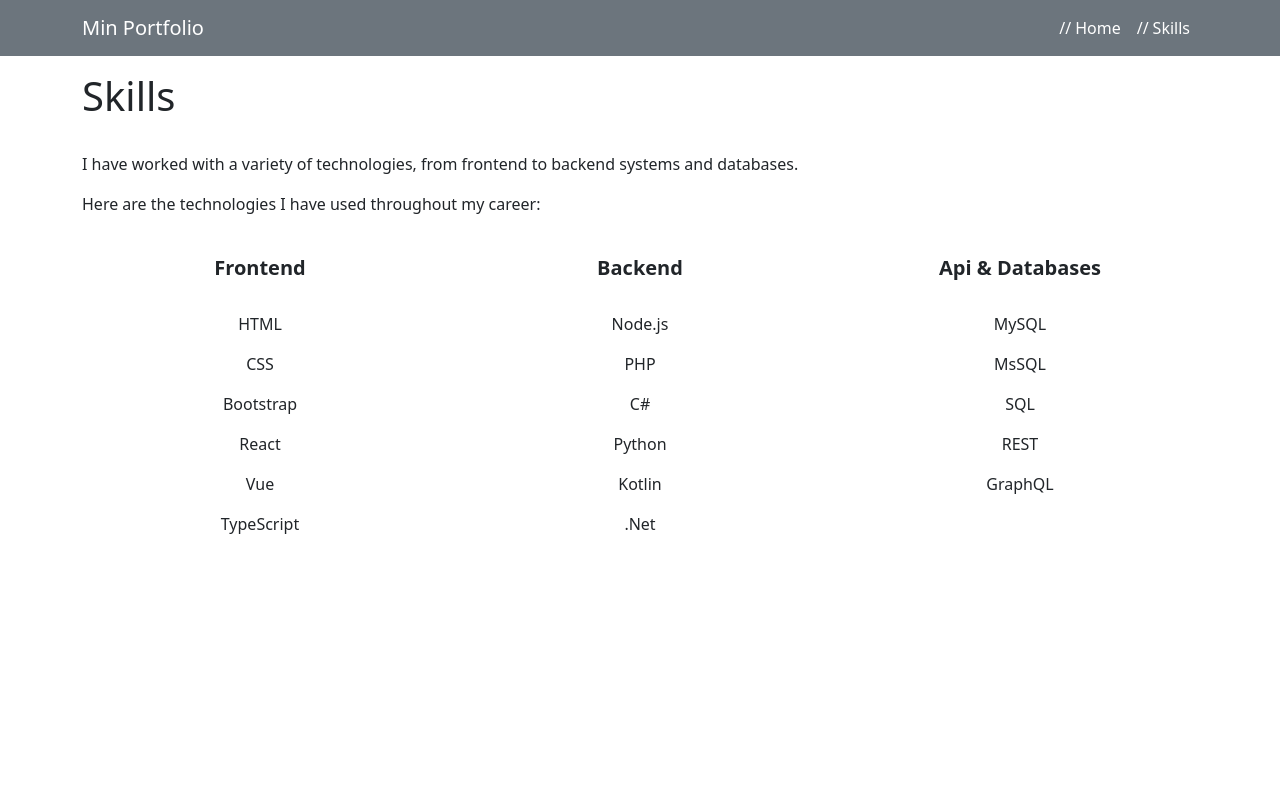
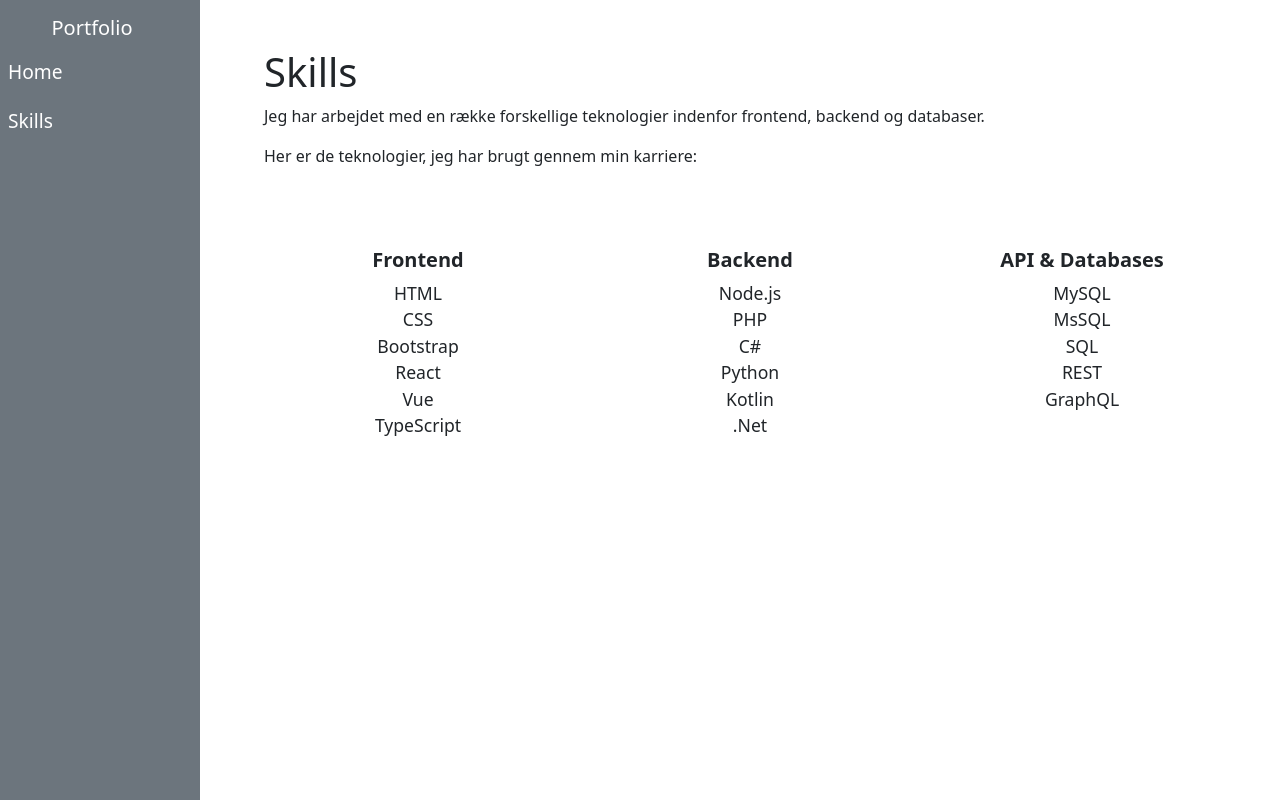
Before and after one commit to Rex77pro/Kronborg, a React (Create React App) app: page /skills in a window 1280 px wide. Built offline with nearby package versions, Linux system fonts and the light colour scheme.

Commit message:
Feat(Layout): Create new layout

```diff
--- a/src/App.css
+++ b/src/App.css
@@ -1,27 +1,34 @@
-.App {
-  text-align: center;
+/* Giv hele appen en flex container til at arrangere navbar og indhold */
+.app-container {
+  display: flex;
+  flex-direction: row; /* Arranger navbar til venstre og content til højre */
+  min-height: 100vh; /* Fyld hele skærmen */
 }
 
+/* Style til navbar - placer den på venstre side */
+.app-container .navbar {
+  width: 200px; /* Giver navbaren en fast bredde */
+  position: fixed;
+  top: 0;
+  left: 0; /* Placer navbaren til venstre */
+  height: 100%; /* Fylder hele højden */
+  background-color: #343a40; /* Baggrundsfarve */
+  color: white; /* Text farve */
+  z-index: 1000; /* Sørg for at navbaren er øverst */
+}
+
+/* Sørg for at tilføje plads til højre for indholdet */
+.main-content {
+  margin-left: 220px; /* Giver plads til navbaren på venstre side */
+  flex: 1; /* Fylder den resterende plads */
+  padding: 2rem;
+}
+
+/* Detaljer for at sikre korrekt visning af logo */
 .App-logo {
   height: 40vmin;
   pointer-events: none;
 }
-
-@media (prefers-reduced-motion: no-preference) {
-  .App-logo {
-    animation: App-logo-spin infinite 20s linear;
-  }
-}
-
-/* .App-header {
-  background-color: WHITE;
-  min-height: 100vh;
-  display: flex;
-  flex-direction: column;
-  align-items: center;
-  justify-content: center;
-  font-size: calc(10px + 2vmin);
-} */
 
 .App-link {
   color: #61dafb;
--- a/src/App.js
+++ b/src/App.js
@@ -2,19 +2,23 @@
 //import { Nav, Navbar } from 'react-bootstrap';
 import { BrowserRouter as Router, Route, Routes } from 'react-router-dom';
 import MyNavbar from './Components/Navbar';
-import HomePage from './Pages/HomePage';
-import SkillPage from './Pages/SkillsPage';
+import HomePage from './Pages/HomePage/HomePage';
+import SkillPage from './Pages/SkillsPage/SkillsPage';
 import './App.css';
 
 
 function App() {
   return (
     <Router>
-      <MyNavbar />
-      <Routes>
-        <Route path='/' element={< HomePage/>} />
-        <Route path='/Skills' element={< SkillPage/>} />
-      </Routes>
+      <div className="app-container">
+        <MyNavbar />  {/* Navbar til højre */}
+        <div className="main-content">
+          <Routes>
+            <Route path="/" element={<HomePage />} />
+            <Route path="/skills" element={<SkillPage />} />
+          </Routes>
+        </div>
+      </div>
     </Router>
   );
 }
--- a/src/Components/Navbar.css
+++ b/src/Components/Navbar.css
@@ -1,4 +1,36 @@
-.uniqe-link::before {
-    content: '//';
-    margin-right: 0.25rem;
-}
+/* Sørg for at navbaren står vertikalt */
+.navbar {
+    display: flex;
+    flex-direction: column; /* Arranger links vertikalt */
+    width: 200px; /* Bredden på navbaren */
+    position: fixed;
+    top: 0;
+    left: 0; /* Placer navbaren til venstre */
+    height: 100vh; /* Fyld hele højden */
+    background-color: #343a40; /* Baggrundsfarve */
+    color: white; /* Text farve */
+    z-index: 1000; /* Sørg for at navbaren er øverst */
+    padding-top: 20px; /* Padding fra toppen */
+  }
+
+  /* Sørg for at navbar-links står vertikalt */
+  .navbar .nav {
+    display: flex;
+    flex-direction: column; /* Arranger links lodret */
+    width: 100%;
+    align-items: flex-start; /* Venstrestil links */
+  }
+
+  /* Style for hvert navbar link */
+  .navbar .nav-link {
+    color: white; /* Hvid farve på tekst */
+    padding: 10px 20px; /* Padding omkring links */
+    text-align: left; /* Venstrestil teksten */
+    width: 100%; /* Sørg for at links fylder hele bredden */
+    font-size: 1.2rem;
+  }
+
+  .navbar .nav-link:hover {
+    background-color: #575757; /* Farve når man hover */
+    color: white;
+  }
--- a/src/Components/Navbar.js
+++ b/src/Components/Navbar.js
@@ -1,21 +1,10 @@
 import React from "react";
-import { Nav, Navbar, Container } from "react-bootstrap";
+import { Nav, Navbar } from "react-bootstrap";
 import { useLocation } from "react-router-dom";
 import './Navbar.css'
 
 const MyNavbar = () => {
     const location = useLocation();
-
-    // const getNavbarStyle = () => {
-    //     switch(location.pathname) {
-    //         case '/':
-    //             return { bg: 'dark', variant: 'dark'};
-    //         default:
-    //             return {}
-    //     }
-    // };
-
-    // const { bg, variant } = getNavbarStyle();
 
     const getNavbarStyle = () => {
         switch (location.pathname) {
@@ -31,14 +20,12 @@
     const navbarStyle = getNavbarStyle();
 
     return (
-        <Navbar expand="lg" style={{ ...navbarStyle }} variant="dark">
-            <Container>
-                <Navbar.Brand href="/" style={{ color: "white" }}>
-                    Min Portfolio
+        <Navbar style={{ ...navbarStyle }} variant="dark" className="vertical-navbar">
+            {/* Vi bruger ikke Container her, så alt bliver lodret */}
+            <Navbar.Brand href="/" style={{ color: "white", textAlign: "center", width: "100%" }}>
+                Portfolio
             </Navbar.Brand>
-                <Navbar.Toggle aria-controls="basic-navbar-nav" />
-                <Navbar.Collapse id="basic-navbar-nav">
-                    <Nav className="ms-auto">
+            <Nav className="flex-column" style={{ width: "100%" }}> {/* Sørg for at links er vertikale */}
                 <Nav.Link href="/" className="uniqe-link" style={{ color: navbarStyle.color }}>
                     Home
                 </Nav.Link>
@@ -46,22 +33,8 @@
                     Skills
                 </Nav.Link>
             </Nav>
-                </Navbar.Collapse>
-            </Container>
         </Navbar>
     );
-
-    // return (
-    //     <Navbar expand='lg'>
-    //         <Navbar.Toggle aria-controls="basic-navbar-nav" />
-    //         <Navbar.Collapse id="basic-navbar-nav">
-    //             <Nav className ='ms-auto'>
-    //                 <Nav.Link href='/' className="uniqe-link">Home</Nav.Link>
-    //                 <Nav.Link href='/skills' className="uniqe-link">Skills</Nav.Link>
-    //             </Nav>
-    //         </Navbar.Collapse>
-    //     </Navbar>
-    // );
 };
 
 export default MyNavbar;
--- /dev/null
+++ b/src/Pages/HomePage/HomePage.css
@@ -0,0 +1,22 @@
+body, html {
+    margin: 0;
+    padding: 0;
+    height: 100%; /* Fyld hele skærmens højde */
+    overflow-x: hidden; /* Skjul horisontal scrollbar, hvis der er nogen */
+  }
+
+  .App {
+    min-height: 100vh; /* Sørg for, at App fylder hele højden af skærmen */
+    display: flex;
+    flex-direction: column;
+  }
+
+  main {
+    flex: 1; /* Sørg for at main tager al tilgængelig plads */
+  }
+
+  .homepage-content {
+    padding: 20px;
+    /* Juster eventuelt padding efter behov */
+    overflow: hidden; /* Skjul eventuelle utilsigtede scrollbars */
+  }
--- a/src/Pages/SkillsPage.js
+++ /dev/null
@@ -1,54 +0,0 @@
-import React from "react";
-
-const SkillPage = () => {
-    return (
-        <div>
-            <div className='container pt-3'>
-                <h1>Skills</h1>
-                <div class='row'>
-                    <div class='col'>
-                        <br></br>
-                        <p>I have worked with a variety of technologies, from frontend to backend systems and databases.</p>
-                        <p>Here are the technologies I have used throughout my career:</p>
-                    </div>
-                </div>
-            </div>
-            <div className='container pt-7' style={{ textAlign: 'center'}}>
-                <br></br>
-                <div class='row' >
-                    <div class='col'>
-                        <h5 className='fw-bold'>Frontend</h5>
-                        <br></br>
-                        <p>HTML</p>
-                        <p>CSS</p>
-                        <p>Bootstrap</p>
-                        <p>React</p>
-                        <p>Vue</p>
-                        <p>TypeScript</p>
-                    </div>
-                    <div class='col'>
-                    <h5 className='fw-bold'>Backend</h5>
-                        <br></br>
-                        <p>Node.js</p>
-                        <p>PHP</p>
-                        <p>C#</p>
-                        <p>Python</p>
-                        <p>Kotlin</p>
-                        <p>.Net</p>
-                    </div>
-                    <div class='col'>
-                    <h5 className='fw-bold'>Api & Databases</h5>
-                        <br></br>
-                        <p>MySQL</p>
-                        <p>MsSQL</p>
-                        <p>SQL</p>
-                        <p>REST</p>
-                        <p>GraphQL</p>
-                    </div>
-                </div>
-            </div>
-        </div>
-    );
-};
-
-export default SkillPage;
--- /dev/null
+++ b/src/Pages/SkillsPage/SkillsPage.css
@@ -0,0 +1,17 @@
+/* Eksempel på tilpasning af kortene */
+.card-body {
+    padding: 1.5rem;
+  }
+
+  .card-title {
+    font-size: 1.25rem;
+    margin-bottom: 1rem;
+  }
+
+  ul {
+    padding-left: 1rem;
+  }
+
+  li {
+    font-size: 1.1rem;
+  }
--- /dev/null
+++ b/src/Pages/SkillsPage/SkillsPage.js
@@ -0,0 +1,75 @@
+import React from "react";
+import "./SkillsPage.css";
+import { Container, Row, Col, Card } from "react-bootstrap";
+
+const SkillPage = () => {
+    return (
+        <div>
+      <Container className="pt-3">
+        <h1>Skills</h1>
+        <Row>
+          <Col>
+            <p>Jeg har arbejdet med en række forskellige teknologier indenfor frontend, backend og databaser.</p>
+            <p>Her er de teknologier, jeg har brugt gennem min karriere:</p>
+          </Col>
+        </Row>
+      </Container>
+
+      <Container className="pt-5" style={{ textAlign: "center" }}>
+        <Row>
+          {/* Frontend Section */}
+          <Col>
+            <Card style={{border: 'none'}}>
+                <Card.Body>
+                <Card.Title className="fw-bold">Frontend</Card.Title>
+                <ul className="list-unstyled">
+                    <li>HTML</li>
+                    <li>CSS</li>
+                    <li>Bootstrap</li>
+                    <li>React</li>
+                    <li>Vue</li>
+                    <li>TypeScript</li>
+                </ul>
+                </Card.Body>
+            </Card>
+            </Col>
+
+          {/* Backend Section */}
+            <Col>
+                <Card style={{border: 'none'}}>
+                <Card.Body>
+                    <Card.Title className="fw-bold">Backend</Card.Title>
+                    <ul className="list-unstyled">
+                    <li>Node.js</li>
+                    <li>PHP</li>
+                    <li>C#</li>
+                    <li>Python</li>
+                    <li>Kotlin</li>
+                    <li>.Net</li>
+                    </ul>
+                </Card.Body>
+                </Card>
+            </Col>
+
+          {/* API & Databases Section */}
+            <Col>
+                <Card style={{border: 'none'}}>
+                <Card.Body>
+                    <Card.Title className="fw-bold">API & Databases</Card.Title>
+                    <ul className="list-unstyled">
+                    <li>MySQL</li>
+                    <li>MsSQL</li>
+                    <li>SQL</li>
+                    <li>REST</li>
+                    <li>GraphQL</li>
+                    </ul>
+                </Card.Body>
+                </Card>
+            </Col>
+        </Row>
+      </Container>
+    </div>
+    );
+};
+
+export default SkillPage;
```
Also changed, not shown: src/Pages/HomePage/HomePage.js (renamed from src/Pages/HomePage.js, +14 -11 lines). Lines whose indentation alone changed are shown as unchanged.
